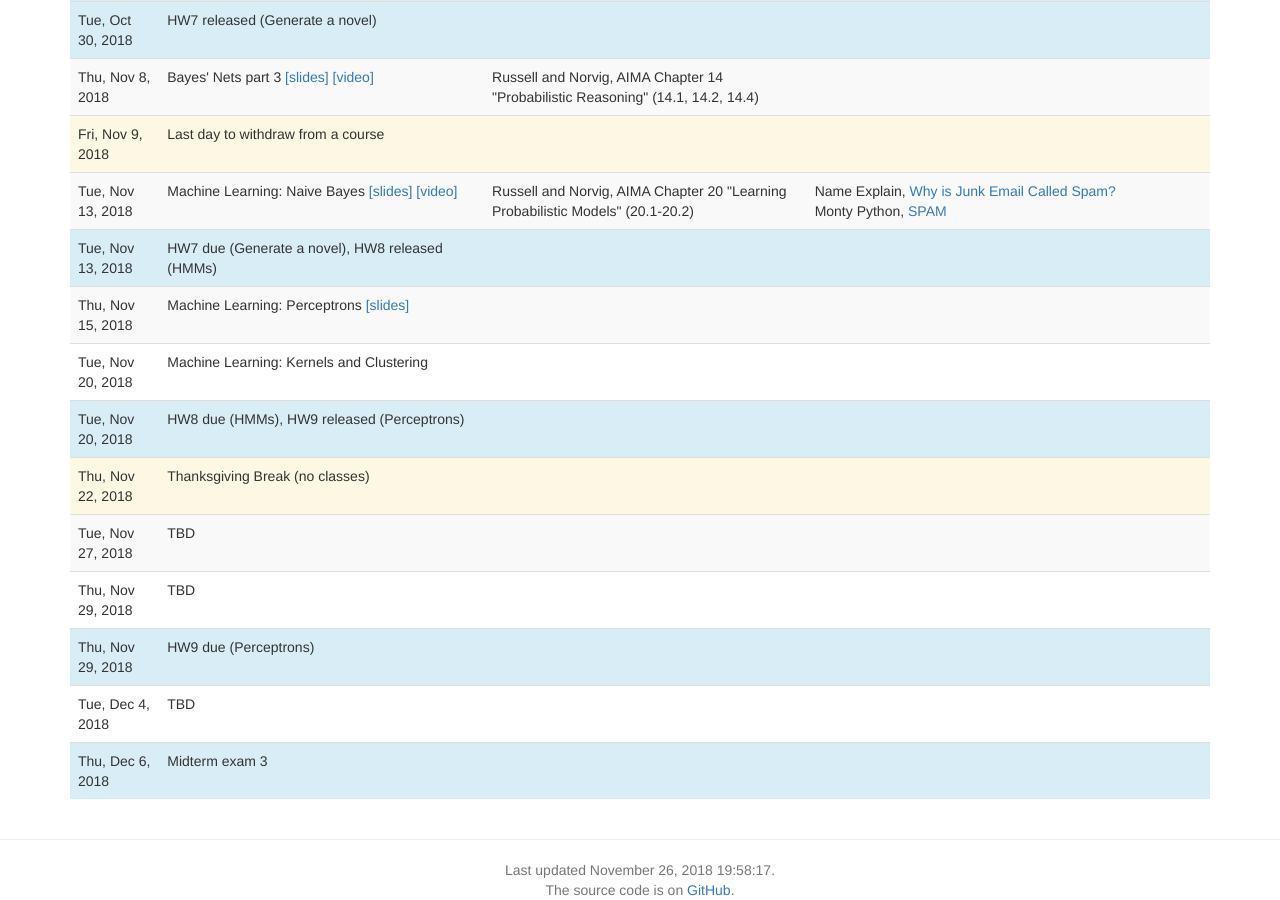
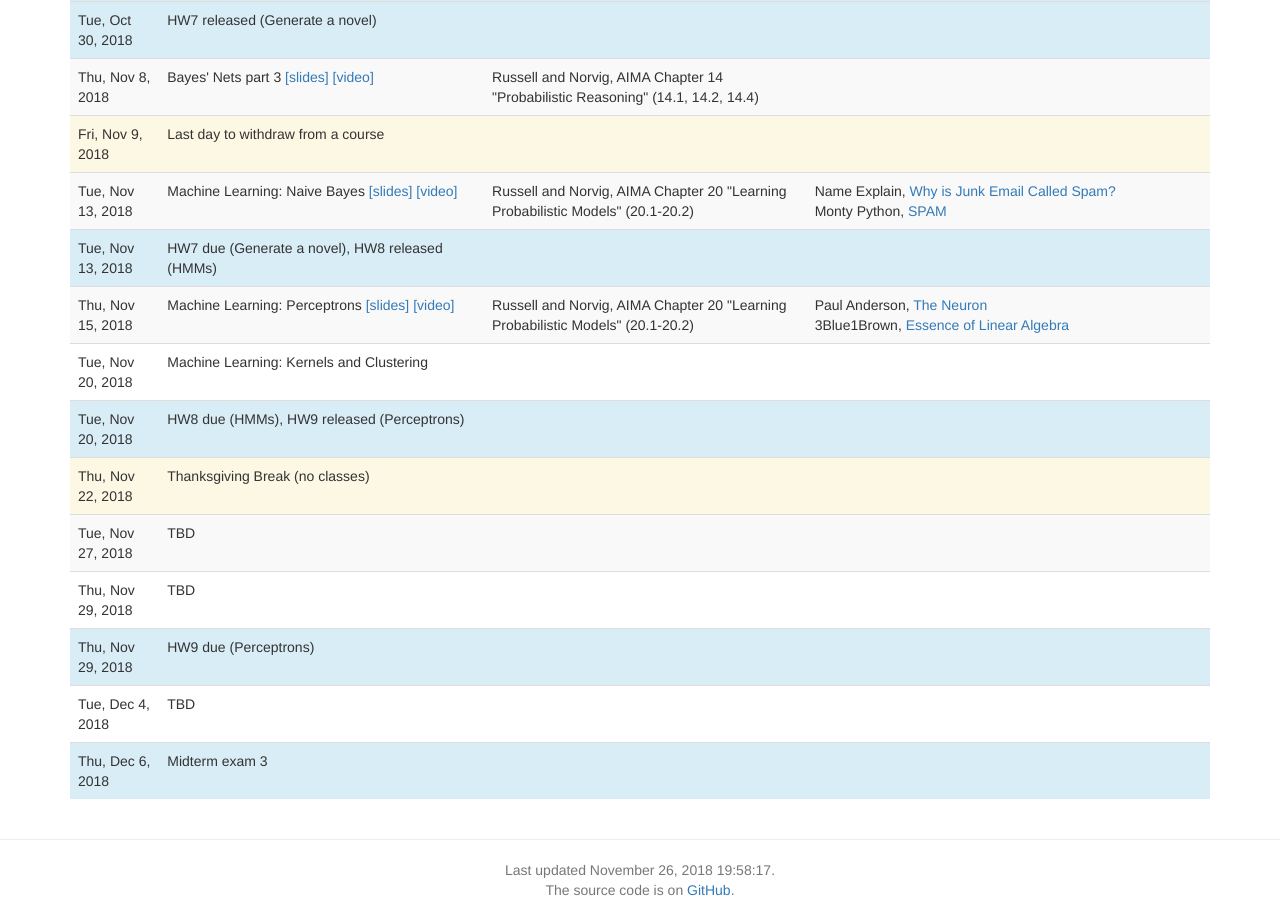
Before and after one commit to artificial-intelligence-class/artificial-intelligence-class.github.io, a Jekyll site: the page built from lectures.md, in a window 1280 px wide and 900 px high, scrolled down 2536 px. Built offline with Jekyll 4.4.1, drawn with Linux system fonts in a browser that asks for light colours; nearby versions of some CDN libraries; a script that is not in the unit is left out.

Commit message:
Try to re-add Perceptron lecture on YAML file

```diff
--- a/_data/lectures.yaml
+++ b/_data/lectures.yaml
@@ -420,6 +420,21 @@
   date: 2018-11-15
   slides: 20-Perceptron.pdf
   title:  Machine Learning&colon; Perceptrons
+  recording: https://upenn.hosted.panopto.com/Panopto/Pages/Viewer.aspx?id=2f93efb7-8edf-4907-b93a-a9460066d2a8
+  readings:
+    -
+      title: AIMA Chapter 20 "Learning Probabilistic Models" (20.1-20.2)
+      authors: Russell and Norvig
+      optional: false
+  videos:
+    -
+      authors: Paul Anderson
+      url: https://www.youtube.com/watch?v=HZh0A-lWSmY
+      title: The Neuron
+    -
+      authors: 3Blue1Brown
+      url: https://www.youtube.com/playlist?list=PLZHQObOWTQDPD3MizzM2xVFitgF8hE_ab
+      title: Essence of Linear Algebra
 -
   date: 2018-11-20
   slides:
```
